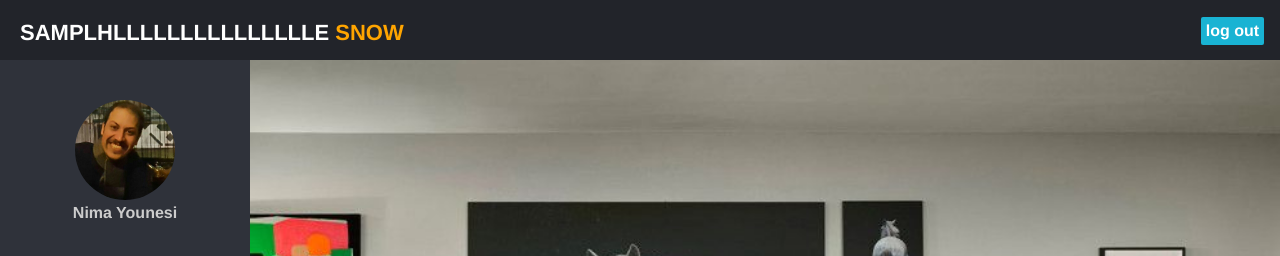
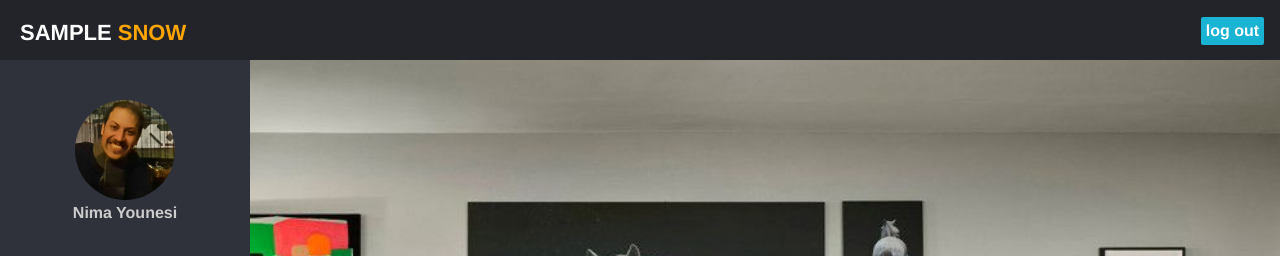
Before and after one commit to reza3zar/WebSitePureSCSS, a plain HTML site: page sidebar.html in a window 1280 px wide. Shown: the top 256 px of the page. Drawn offline with Linux system fonts and the light colour scheme.

Commit message:
restore stable version

```diff
--- a/sidebar.html
+++ b/sidebar.html
@@ -16,7 +16,7 @@
 
         <label for="check"><i class="fas fa-bars" id="sidebar_btn"></i></label>
         <div class="left_area">
-            <h3>Samplhllllllllllllllle <span>Snow</span></h3>
+            <h3>Sample <span>Snow</span></h3>
             <!-- sad mew -->
         </div>
 
```
